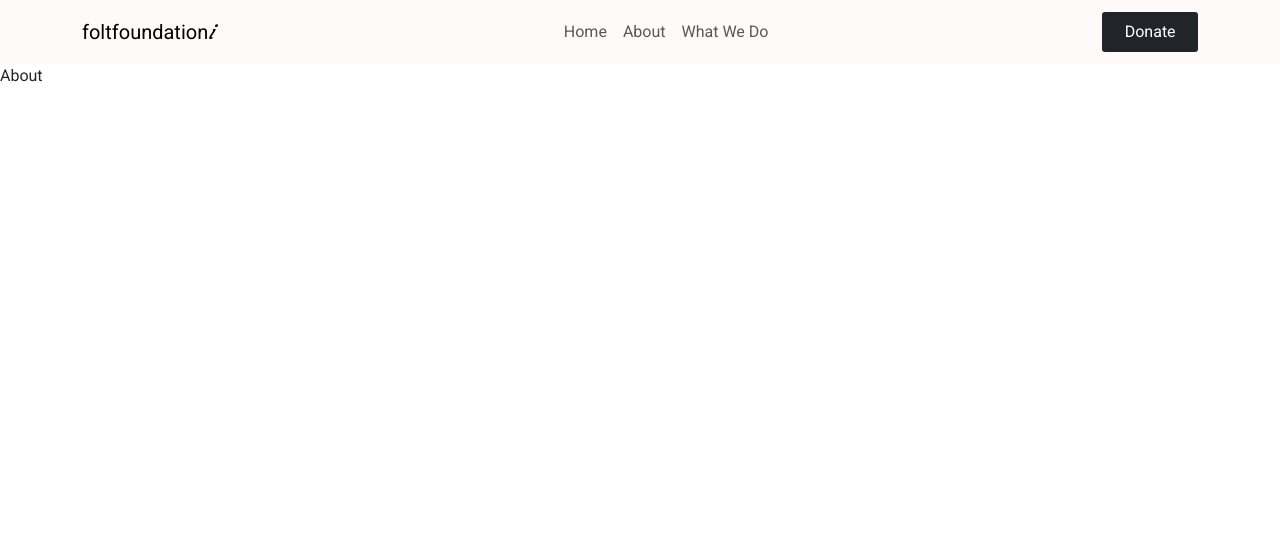
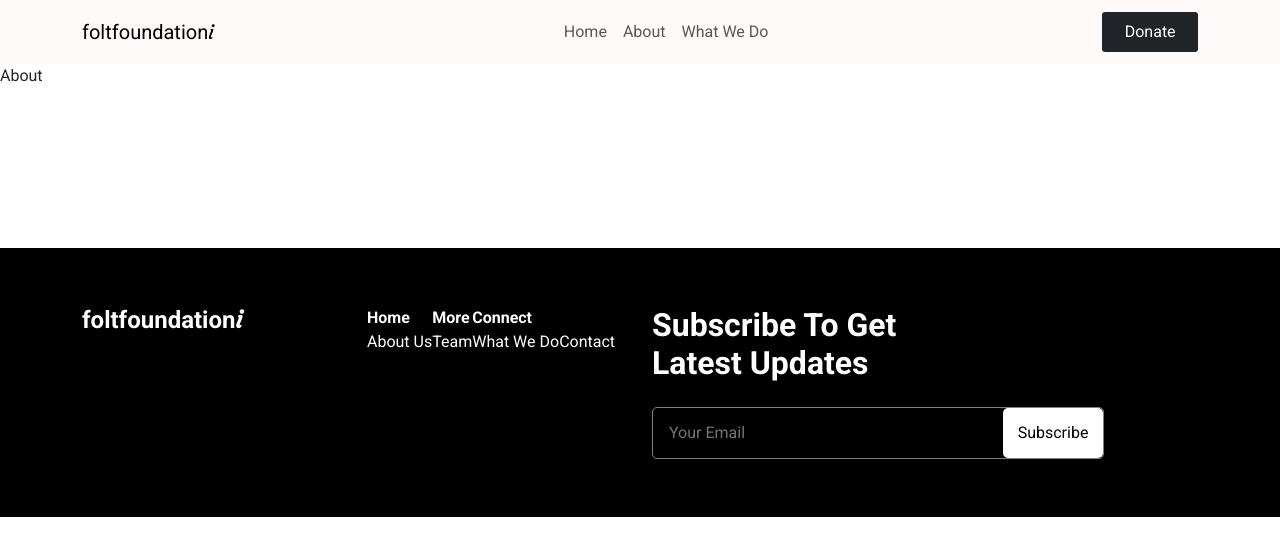
Before and after one commit to AllSparkTech100/Techrity_Assesment, a React (Vite) app: page /about in a window 1280 px wide. Shown: the top 556 px of the page. Built offline with nearby package versions, Linux system fonts and the light colour scheme.

Commit message:
Add files via upload

```diff
--- a/src/App.jsx
+++ b/src/App.jsx
@@ -1,15 +1,15 @@
 import Pages from "./pages/Pages";
-import NavComp from './components/Nav';
+import NavComp from "./components/Nav";
+import Footer from "./components/Footer";
 
 function App() {
-
   return (
     <>
-    <NavComp/>
-    <Pages/>
-
+      <NavComp />
+      <Pages />
+      <Footer />
     </>
-  )
+  );
 }
 
-export default App
+export default App;
--- a/src/components/Footer.jsx
+++ b/src/components/Footer.jsx
@@ -1,8 +1,65 @@
+import { Container, Col, Row, Form } from "react-bootstrap";
+
+import "./components.scss";
 
 function Footer() {
   return (
-    <div>Footer</div>
-  )
+    <div>
+      <Container className="text-muted footer-carrier" fluid>
+        <Container className="mt-5 text-white">
+          <Row>
+            <Col md={6} lg={3} sm={6} className="mb-5">
+              <h4 className="mb-4 fw-bold brand-name text-white">
+                foltfoundation<span className="icon">i</span>
+              </h4>
+            </Col>
+
+            <Col md={6} lg={3} sm={6} className="mb-5">
+              <table>
+                <thead>
+                  <tr>
+                    <th>Home</th>
+                    <th>More</th>
+                    <th>Connect</th>
+                  </tr>
+                  <tr>
+                    <td>About Us</td>
+                    <td>Team</td>
+                    <td>What We Do</td>
+                    <td>Contact</td>
+                    <td></td>
+                    <td></td>
+                  </tr>
+                </thead>
+              </table>
+            </Col>
+
+            <Col md={6} lg={3} sm={6} className="mb-5">
+              <h4 className="mb-4 fw-bold text-capitalize sub-text text-white">
+                Subscribe to get latest updates
+              </h4>
+              <div className="sub_form">
+                <Form.Group controlId="formGridEmail">
+                  <Form.Control
+                    type="email"
+                    className="shadow-none rounded-1 p-3"
+                    placeholder="Your Email"
+                    required
+                  />
+                </Form.Group>
+                <div className="sub_btn ms-auto">
+                  {" "}
+                  <a href="" className="text-black ">
+                    Subscribe
+                  </a>
+                </div>
+              </div>
+            </Col>
+          </Row>
+        </Container>
+      </Container>
+    </div>
+  );
 }
 
-export default Footer
+export default Footer;
--- a/src/components/components.scss
+++ b/src/components/components.scss
@@ -7,7 +7,6 @@
   font-size: 1rem;
   background-color: $white;
   .icon {
-    font-style: italic;
     font-family: $Courgette;
   }
 
@@ -15,3 +14,47 @@
     height: 3rem;
   }
 }
+
+.footer-carrier {
+  position: relative;
+  top: 10rem;
+  background-color: $black;
+  padding: 10px;
+  .brand-name {
+    font-family: $Roboto;
+    .icon {
+      font-family: $Courgette;
+    }
+  }
+  .sub-text{
+    font-size: 2rem;
+  }
+  .sub_form {
+    display: flex;
+    border: 0.8px solid grey;
+    height: 50px;
+    box-sizing: content-box;
+    width: 450px;
+    border-radius: 5px;
+
+    input {
+      border: none;
+      background-color: transparent;
+      height: 100%;
+      width: 340px;
+      text-align: left;
+      &::placeholder {
+        color: rgba(255, 255, 255, 0.456);
+      }
+    }
+    .sub_btn {
+      background-color: #fff;
+      width: 100px;
+      height: 100%;
+      border-radius: 5px;
+      display: flex;
+      align-items: center;
+      justify-content: center;
+    }
+  }
+}
--- a/src/pages/Home.jsx
+++ b/src/pages/Home.jsx
@@ -323,22 +323,56 @@ function Home() {
           </div>
         </Container>
         {/* Events */}
-        <Container className="mt-5 events">
+        <Container className="events">
           <h5 className="text-capitalize">our events</h5>
-
-          <div className="calendar-box mt-5">
+          <Row>
+            <div className="col-md-6 mb-sm-2 col-lg-6 col-sm-12">
+              <div className="calendar-box mt-4">
                 <div className="calendar-inner">
                   <div className="date text-capitalize">
-                13 <span className="fw-medium">apr</span>
+                    <h5 className="fw-bold">
+                      13 <br />
+                      <span className="fw-normal text-uppercase">apr</span>
+                    </h5>
                   </div>
                   <div className="day-title text-capitalize">
                     a day with our wonderful children
                   </div>
                   <div className="calendar_btn">
+                    <a href="">
                       <FaArrowRight size={15} />
+                    </a>
                   </div>
                 </div>
               </div>
+              <div className="text-center">
+                <h6 className="mt-3 text-uppercase">next events</h6>
+              </div>
+            </div>
+            <div className="col-md-6 mb-sm-2 col-lg-6 col-sm-12">
+              <div className="calendar-box mt-4">
+                <div className="calendar-inner">
+                  <div className="date text-capitalize">
+                    <h5 className="fw-bold">
+                      25 <br />
+                      <span className="fw-normal text-uppercase">apr</span>
+                    </h5>
+                  </div>
+                  <div className="day-title text-capitalize">
+                   Seminar: caring for children with autism
+                  </div>
+                  <div className="calendar_btn">
+                    <a href="">
+                      <FaArrowRight size={15} />
+                    </a>
+                  </div>
+                </div>
+              </div>
+              <div className="text-center">
+                <h6 className="mt-3 text-uppercase">next events</h6>
+              </div>
+            </div>
+          </Row>
         </Container>
       </section>
     </>
--- a/src/pages/styles.scss
+++ b/src/pages/styles.scss
@@ -188,13 +188,12 @@
     margin-top: 4rem;
     border-radius: 10px;
     background-image: linear-gradient(
-        rgba(0, 0, 0, 0.609),
-        rgba(0, 0, 0, 0.608)
+        rgba(0, 0, 0, 0.676),
+        rgba(0, 0, 0, 0.674)
       ),
       url("../assets/mission.webp");
     height: 50vh;
     display: flex;
-    // flex-direction: column;
     align-items: center;
     justify-content: center;
     .journey-inner {
@@ -208,36 +207,51 @@
     }
   }
   .events {
+    margin-top: 5rem;
     h5 {
-      font-size: 2rem;
+      font-size: 1.5rem;
       font-weight: bold;
     }
     .calendar-box {
       height: 100px;
-      width: 300px;
       border-radius: 10px;
       background-color: $volBtn;
       display: flex;
       align-items: center;
-      justify-content: center;
+      justify-content: space-between;
       padding: 20px;
-      font-weight: bold !important;
+      font-weight: bold;
       .calendar-inner {
+        width: 100%;
         display: flex;
         align-items: center;
-        justify-content: center;
-        .date{
+        justify-content: space-between;
+        .date {
           position: relative;
           bottom: 10px;
+          h5 {
+            font-size: 1.5rem;
+            span {
+              font-size: 18px;
+            }
+          }
+        }
+        .day-title {
+          font-weight: bold;
+          font-size: 1rem;
         }
         .calendar_btn {
           border-radius: 50%;
-          height: 30px;
-          width: 30px;
+          height: 35px;
+          width: 35px;
           background-color: $white;
           display: flex;
           align-items: center;
           justify-content: center;
+          padding: 10px;
+          a {
+            color: $black !important;
+          }
         }
       }
     }
```
Lines whose indentation alone changed are shown as unchanged.
